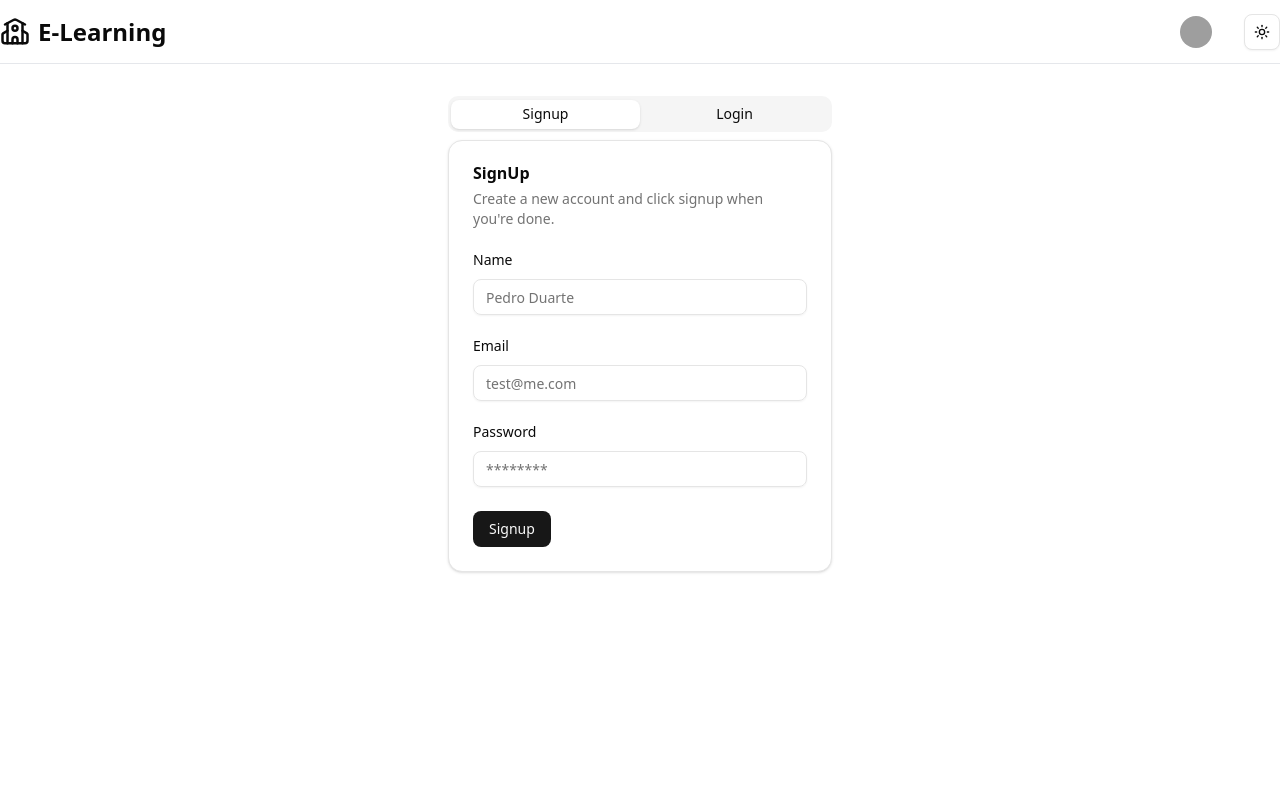
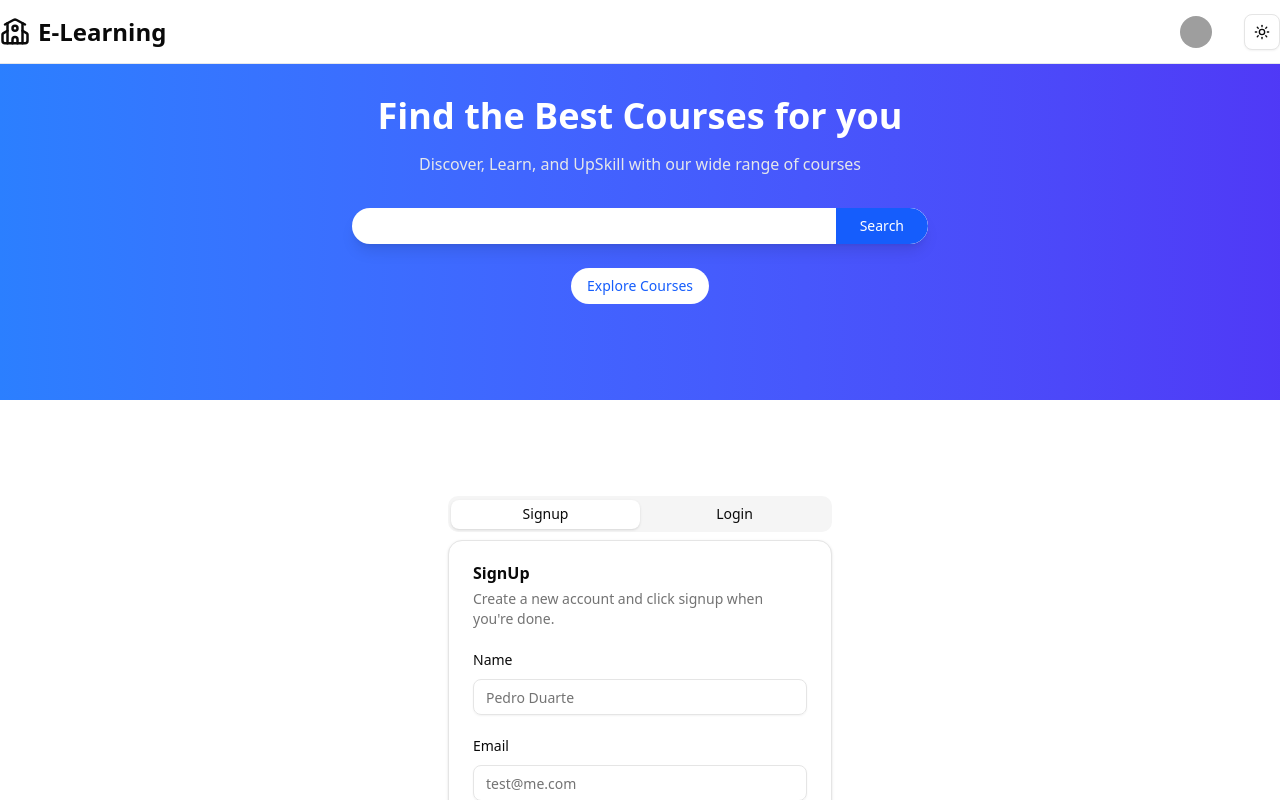
Before and after one commit to Mehar-habib/LMS-React, a React (Vite) app in the folder client/: page / in a window 1280 px wide. Shown: the top 800 px of the page. Built offline with nearby package versions, Linux system fonts and the light colour scheme; grey boxes are pictures that could not be loaded.

Commit message:
Build Hero Section Page

```diff
--- a/client/src/App.jsx
+++ b/client/src/App.jsx
@@ -1,11 +1,13 @@
 import Navbar from "./components/component/Navbar";
 import { Button } from "./components/ui/button";
 import Login from "./pages/Login";
+import HeroSection from "./pages/student/HeroSection";
 
 export default function App() {
   return (
     <div>
       <Navbar />
+      <HeroSection />
       <Login />
     </div>
   );
--- a/client/src/components/component/Navbar.jsx
+++ b/client/src/components/component/Navbar.jsx
@@ -66,7 +66,7 @@
 
       {/* mobile device */}
       <div className="flex md:hidden items-center justify-between px-4 h-full">
-        <h1 className="font-extrabold text-2xl">E-Learning</h1>
+        <h1 className="font-extrabold text-2xl ">E-Learning</h1>
         <MobileNavbar />
       </div>
     </div>
@@ -88,7 +88,7 @@
       </SheetTrigger>
       <SheetContent className={"flex flex-col"}>
         <SheetHeader
-          className={"flex flex-row items-center justify-between mt-2"}
+          className={"flex flex-row items-center justify-between mt-10"}
         >
           <SheetTitle>E-Learning</SheetTitle>
           <DarkMode />
--- /dev/null
+++ b/client/src/pages/student/HeroSection.jsx
@@ -0,0 +1,32 @@
+import { Button } from "../../components/ui/button";
+import { Input } from "../../components/ui/input";
+
+export default function HeroSection() {
+  return (
+    <div className="relative bg-gradient-to-r from-blue-500 to-indigo-600 dark:from-gray-800 dark:to-gray-900 py-24 px-4 text-center">
+      <div className="max-w-3xl mx-auto">
+        <h1 className="text-white text-4xl font-bold mb-4">
+          Find the Best Courses for you
+        </h1>
+        <p className="text-gray-200 dark:text-gray-400 mb-8">
+          Discover, Learn, and UpSkill with our wide range of courses
+        </p>
+
+        <form className="flex items-center bg-white dark:bg-gray-800 rounded-full shadow-lg overflow-hidden max-w-xl mx-auto mb-6">
+          <Input
+            type="text"
+            className={
+              "flex-grow border-none focus-visible:ring-0 px-6 py-3 dark:text-gray-100 "
+            }
+          />
+          <Button className="bg-blue-600 dark:bg-blue-700 text-white px-6 py-3 rounded-r-full hover:bg-blue-700 ">
+            Search
+          </Button>
+        </form>
+        <Button className="bg-white dark:bg-gray-800 text-blue-600 rounded-full hover:bg-gray-200">
+          Explore Courses
+        </Button>
+      </div>
+    </div>
+  );
+}
```
